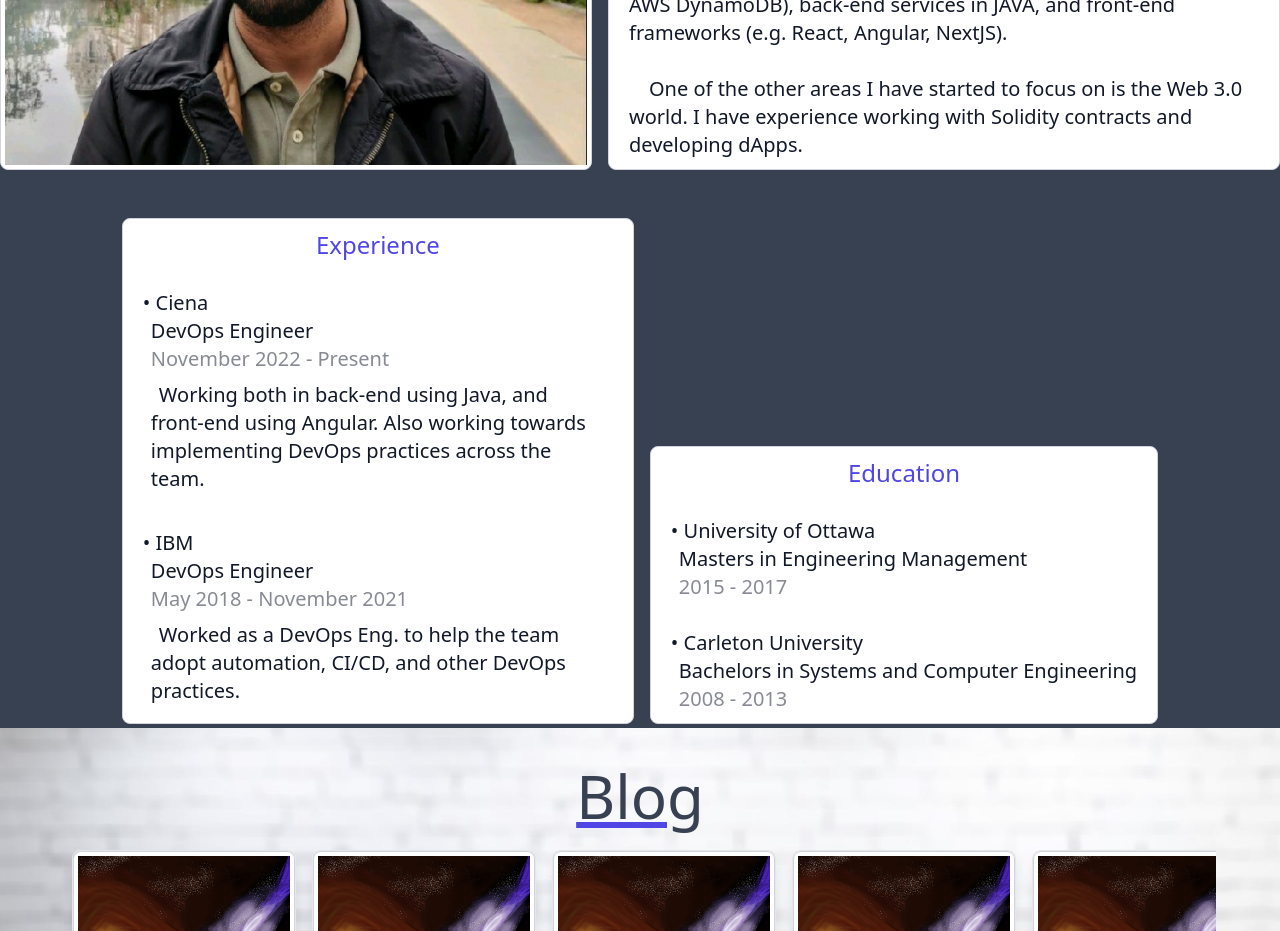
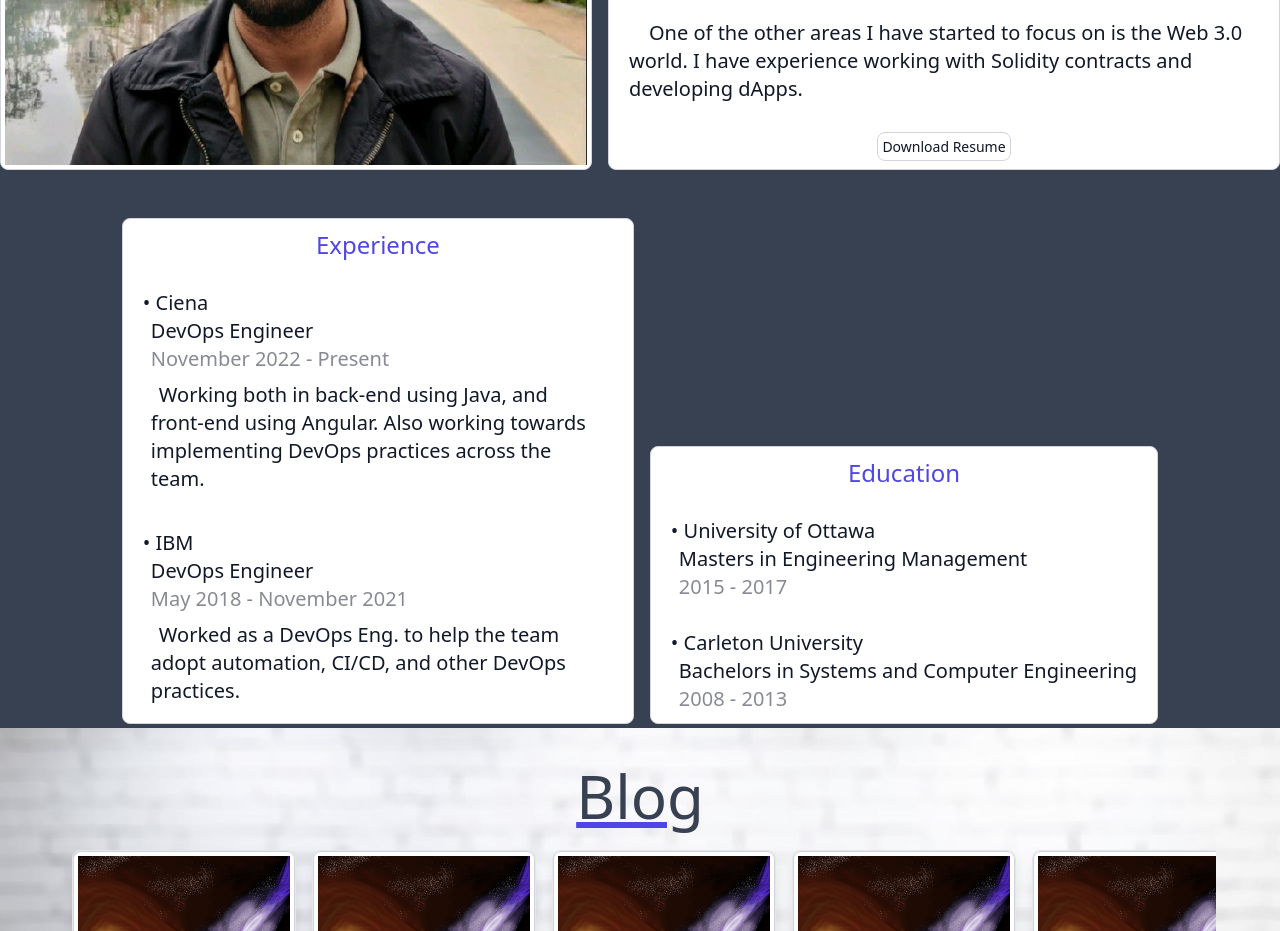
Before and after one commit to aoun-rizvi/portfolio, a Next.js app: page / in a window 1280 px wide. Shown: the part 1260-2191 px from the top of the page. Built offline with nearby package versions, Linux system fonts and the light colour scheme.

Commit message:
Added logic to download resume (#8)

```diff
--- a/pages/index.js
+++ b/pages/index.js
@@ -80,6 +80,8 @@ export default function Home() {
                   <span className='text-left indent-5'>I have experience with numerous databses (e.g. PostgressSQL, AWS DynamoDB), back-end services in JAVA, and front-end frameworks (e.g. React, Angular, NextJS).</span>
                   <br />
                   <span className='text-left indent-5'>One of the other areas I have started to focus on is the Web 3.0 world. I have experience working with Solidity contracts and developing dApps.</span>
+                  <br />
+                  <span className='text-left'><a href='resume/Aoun Rizvi.pdf' download className={`${GALLERY_BOX_STYLE} text-lg font-bold`}>Download Resume</a></span>
                 </p>
               </div>
             </div>
```
Also changed, not shown: 1 other file (tests, documents, lock files or other folders).
